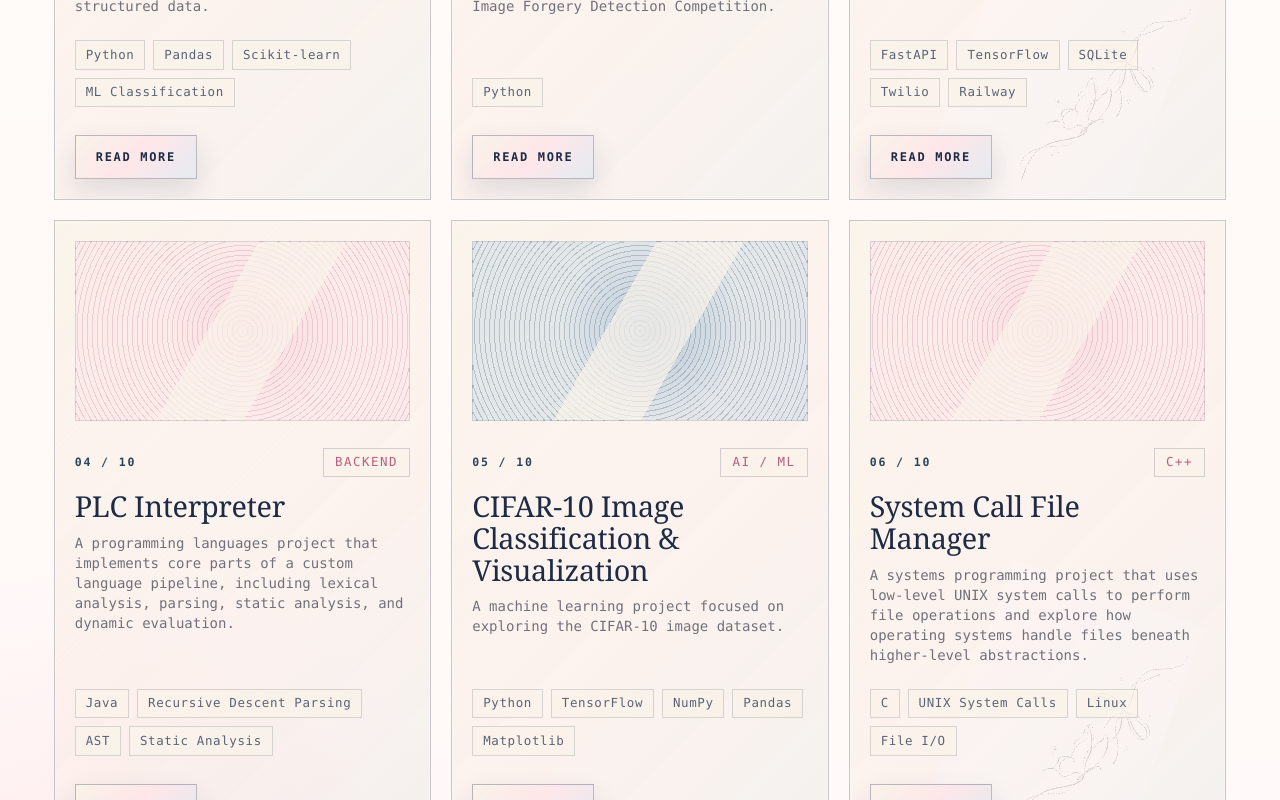
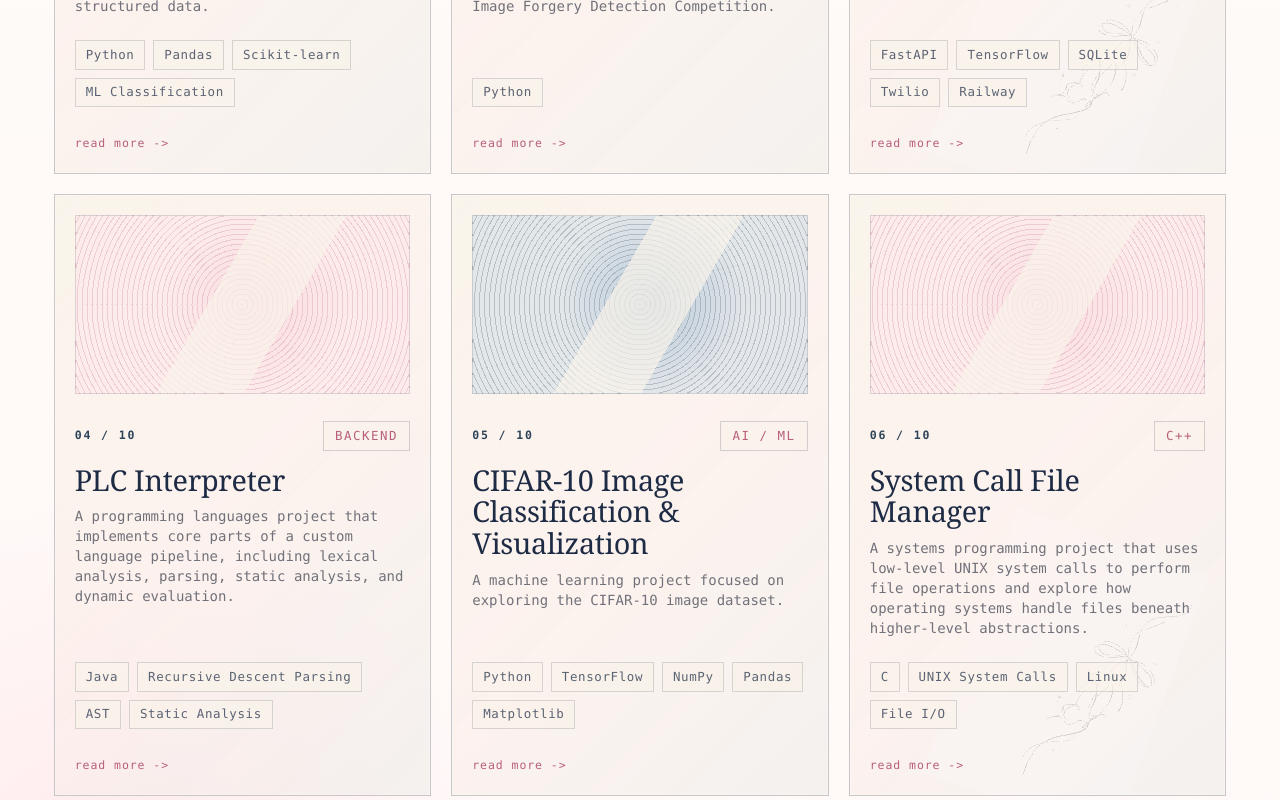
Before and after one commit to wiwiwashere/wiwiwashere.github.io, a Next.js app: page /projects in a window 1280 px wide. Shown: the part 1060-1860 px from the top of the page. Built offline with nearby package versions, Linux system fonts and the light colour scheme.

Commit message:
change button ui

```diff
--- a/components/projects/ProjectCard.tsx
+++ b/components/projects/ProjectCard.tsx
@@ -1,5 +1,6 @@
 import { Project } from "@/data/projects";
 import { ButtonLink } from "@/components/ui/ButtonLink";
+import Link from "next/link";
 
 type ProjectCardProps = { project: Project; index?: number };
 
@@ -17,8 +18,11 @@ export function ProjectCard({ project, index = 0 }: ProjectCardProps) {
         {project.techStack.slice(0, 5).map((tech) => <span key={tech} className="archive-chip">{tech}</span>)}
       </div>
       <div className="mt-7 flex flex-wrap gap-3">
-        <ButtonLink href={`/projects/${project.slug}`}>Read More</ButtonLink>
-        {project.githubUrl ? <ButtonLink href={project.githubUrl} variant="secondary" external>View Code</ButtonLink> : null}
+        {/* <ButtonLink href={`/projects/${project.slug}`}>Read More</ButtonLink> */}
+        <Link href={`/projects/${project.slug}`} className="home-section-action">
+          read more -&gt;
+        </Link>
+        {/* {project.githubUrl ? <ButtonLink href={project.githubUrl} variant="secondary" external>View Code</ButtonLink> : null} */}
       </div>
     </article>
   );
```
